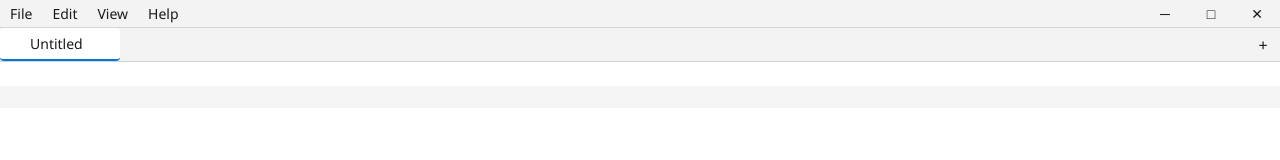
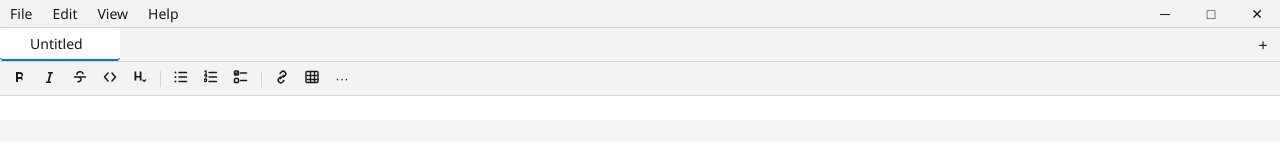
Before and after one commit to RunBobDev/Hashpad, a website built with Vite: page frontend/index.html in a window 1280 px wide. Built offline with nearby package versions, Linux system fonts and the light colour scheme.

Commit message:
feat: add the formatting toolbar with icons and active state

```diff
--- a/frontend/src/main.ts
+++ b/frontend/src/main.ts
@@ -10,6 +10,7 @@ import {
   SystemThemeIsDark,
 } from '../wailsjs/go/app/App';
 import { createEditor } from './editor/editor';
+import { COMMANDS, toEditorCommand, type CommandId } from './editor/commands';
 import { publishActiveFormats } from './editor/extensions';
 import {
   openFiles,
@@ -27,7 +28,8 @@ import {
 } from './files/documentops';
 import { confirmSave } from './ui/confirmdialog';
 import { mountTabBar, parseTabCommand } from './ui/tabbar';
-import { store, setEditorView } from './state/appcontext';
+import { mountToolbar } from './ui/toolbar';
+import { store, setEditorView, getEditorView } from './state/appcontext';
 import { addDocument, documentAtPosition, neighbourId, reorderDocument } from './state/documents';
 import { createUntitledDocument, isDirty, type Document } from './state/document';
 import {
@@ -45,6 +47,8 @@ mountMenuBar(root);
 // Between the menu bar and the editor area, per SPEC §6.1's chrome layout --
 // the window is frameless, so this row is the only place a filename appears.
 mountTabBar(root);
+// Between the tab strip and the editor area, per the same layout.
+mountToolbar(root);
 
 const editorArea = document.createElement('div');
 editorArea.className = 'editor-area';
@@ -199,6 +203,24 @@ window.addEventListener('focus', () => {
 // commands get routed to effects.
 document.addEventListener(COMMAND_EVENT, (event) => {
   const id = (event as CustomEvent<string>).detail;
+
+  // Toolbar commands (ui/toolbar.ts) carry the command id after a 'format.'
+  // prefix, so -- like the tab-bar commands just below -- they cannot be
+  // matched by the plain-string switch. Routed through the same
+  // toEditorCommand adapter the keymap uses (editor/extensions.ts), which is
+  // what keeps a toolbar button and its keyboard shortcut running through
+  // the exact same MarkdownCommand (SPEC §6.5's "one implementation, two
+  // triggers") rather than the toolbar growing a second path into the
+  // editor. An id with no match in COMMANDS (heading and overflow are inert
+  // until Task 7's popups land, so no button ever emits one today) is
+  // ignored rather than throwing.
+  if (id.startsWith('format.')) {
+    const commandId = id.slice('format.'.length);
+    if (commandId in COMMANDS) {
+      toEditorCommand(COMMANDS[commandId as CommandId])(getEditorView());
+    }
+    return;
+  }
 
   // Tab-bar commands carry a document id (ui/tabbar.ts), so they cannot be
   // matched by the plain-string switch below -- handle them first and return.
--- a/frontend/src/styles/app.css
+++ b/frontend/src/styles/app.css
@@ -315,6 +315,60 @@ body {
   background: var(--bg-hover);
 }
 
+/*
+ * Formatting toolbar (SPEC §6.1, §6.5). Same drag convention as .menubar and
+ * .tabbar above: the row's own empty space drags the frameless window, and
+ * every interactive child opts back out with no-drag.
+ */
+.toolbar {
+  display: flex;
+  align-items: center;
+  gap: 2px;
+  flex: 0 0 var(--h-toolbar);
+  padding: 0 6px;
+  background: var(--bg-app);
+  border-bottom: 1px solid var(--border);
+  --wails-draggable: drag;
+}
+
+.toolbar__button {
+  --wails-draggable: no-drag;
+  display: grid;
+  place-items: center;
+  width: 28px;
+  height: 26px;
+  padding: 0;
+  border: 0;
+  border-radius: var(--radius);
+  background: transparent;
+  color: var(--fg-primary);
+  cursor: default;
+}
+
+.toolbar__button svg {
+  width: 16px;
+  height: 16px;
+}
+
+.toolbar__button:hover {
+  background: var(--bg-hover);
+}
+
+/* Active state is a filled background plus the accent foreground, never
+   colour alone -- aria-pressed above carries it for assistive tech, and the
+   fill keeps it legible for anyone who cannot distinguish the accent. */
+.toolbar__button[aria-pressed='true'] {
+  background: var(--accent-subtle);
+  color: var(--accent);
+}
+
+.toolbar__separator {
+  width: 1px;
+  height: 16px;
+  margin: 0 4px;
+  background: var(--border);
+}
+
 .editor-area {
   flex: 1 1 auto;
   min-height: 0;
--- /dev/null
+++ b/frontend/src/ui/icons.ts
@@ -0,0 +1,80 @@
+/**
+ * Hand-drawn toolbar icons (SPEC §6.1, §6.5). One SVG string per toolbar
+ * command, keyed by command id. Every icon shares `viewBox="0 0 16 16"` and
+ * `currentColor` (fill or stroke, never a literal colour, per variables.css's
+ * "colours live in one place" rule) and carries no `width`/`height` — CSS
+ * (`.toolbar__button svg`) sizes them, so a single rule controls every icon at
+ * once.
+ *
+ * These are markup, not glyphs: no emoji, no icon font, no Unicode symbol
+ * standing in for a drawing. SPEC §6.1's mock uses placeholders like `❝ 🔗 🖼`
+ * to describe *what* to draw, not what to ship.
+ */
+export const ICONS: Record<string, string> = {
+  bold: '<svg viewBox="0 0 16 16" fill="currentColor"><path d="M4 3h4.2a2.8 2.8 0 0 1 1.6 5.1A3 3 0 0 1 8.4 13H4V3zm2 2v3h2.1a1.5 1.5 0 0 0 0-3H6zm0 5v3h2.4a1.5 1.5 0 0 0 0-3H6z"/></svg>',
+
+  italic:
+    '<svg viewBox="0 0 16 16" fill="currentColor"><path d="M6 3h5v1.6H9.4l-2 7.8H9V14H4v-1.6h1.6l2-7.8H6V3z"/></svg>',
+
+  // An S-shaped stroke crossed by a flat strike line -- the line is what
+  // distinguishes this from a plain "S" and reads as "strike this out".
+  strikethrough:
+    '<svg viewBox="0 0 16 16" fill="none" stroke="currentColor" stroke-width="1.5" stroke-linecap="round"><path d="M5 5.3c0-1.4 1.3-2.5 3-2.5s2.8.8 3 1.9"/><path d="M6 12.7c1.7 0 3-.9 3-2.4 0-1-.7-1.6-1.7-1.9"/><line x1="2.5" y1="8" x2="13.5" y2="8"/></svg>',
+
+  // A chisel-tip marker stroke over a short highlighted underline -- a
+  // highlighter pen, not a generic edit pencil.
+  highlight:
+    '<svg viewBox="0 0 16 16" fill="none" stroke="currentColor" stroke-width="1.4" stroke-linejoin="round" stroke-linecap="round"><path d="M10.5 2.5l3 3-6 6-3.5 1 1-3.5z"/><line x1="2" y1="13.5" x2="8" y2="13.5"/></svg>',
+
+  // Angle brackets -- deliberately without the middle slash real "</>"
+  // glyphs use, so it reads as its own mark rather than a smaller codeBlock.
+  inlineCode:
+    '<svg viewBox="0 0 16 16" fill="none" stroke="currentColor" stroke-width="1.5" stroke-linecap="round" stroke-linejoin="round"><path d="M6 4L2.5 8 6 12"/><path d="M10 4l3.5 4-3.5 4"/></svg>',
+
+  // Curly braces, not angle brackets -- shares the "code" idea with
+  // inlineCode above but is a visibly different bracket family, for a block
+  // rather than an inline span.
+  codeBlock:
+    '<svg viewBox="0 0 16 16" fill="none" stroke="currentColor" stroke-width="1.5" stroke-linecap="round" stroke-linejoin="round"><path d="M6 2.5c-1.5 0-2 .7-2 2v2c0 .8-.4 1.3-1.3 1.5.9.2 1.3.7 1.3 1.5v2c0 1.3.5 2 2 2"/><path d="M10 2.5c1.5 0 2 .7 2 2v2c0 .8.4 1.3 1.3 1.5-.9.2-1.3.7-1.3 1.5v2c0 1.3-.5 2-2 2"/></svg>',
+
+  // Block capital H plus a small caret -- the caret signals this button
+  // opens a dropdown (Task 7), not a plain toggle.
+  heading:
+    '<svg viewBox="0 0 16 16" fill="currentColor"><path d="M2.5 2.5h1.8v4.4h3.4V2.5h1.8v9h-1.8V8.5H4.3v3H2.5v-9z"/><path d="M10.8 11l1.4 1.4 1.4-1.4" fill="none" stroke="currentColor" stroke-width="1.3" stroke-linecap="round" stroke-linejoin="round"/></svg>',
+
+  bulletList:
+    '<svg viewBox="0 0 16 16" fill="none" stroke="currentColor" stroke-width="1.5" stroke-linecap="round"><circle cx="2.5" cy="3.5" r="1" fill="currentColor" stroke="none"/><line x1="6" y1="3.5" x2="13.5" y2="3.5"/><circle cx="2.5" cy="8" r="1" fill="currentColor" stroke="none"/><line x1="6" y1="8" x2="13.5" y2="8"/><circle cx="2.5" cy="12.5" r="1" fill="currentColor" stroke="none"/><line x1="6" y1="12.5" x2="13.5" y2="12.5"/></svg>',
+
+  // Small "1 2 3" numerals beside each line, in place of bulletList's dots.
+  numberedList:
+    '<svg viewBox="0 0 16 16" fill="none" stroke="currentColor" stroke-width="1.3" stroke-linecap="round" stroke-linejoin="round"><path d="M2 2.3l1-.6v3.1"/><line x1="6" y1="3.5" x2="13.5" y2="3.5"/><path d="M1.6 6.6c0-.5.5-.9 1-.9s1 .4 1 .8c0 .5-.4.8-1 1.4h1.1"/><line x1="6" y1="8" x2="13.5" y2="8"/><path d="M1.6 10.6c0-.5.5-.8 1-.8s1 .3 1 .7c0 .3-.2.5-.5.6.3.1.5.3.5.7 0 .5-.5.8-1 .8s-1-.3-1-.7"/><line x1="6" y1="12.5" x2="13.5" y2="12.5"/></svg>',
+
+  // Checkbox squares (one checked) beside each line, in place of
+  // bulletList's dots and numberedList's digits.
+  taskList:
+    '<svg viewBox="0 0 16 16" fill="none" stroke="currentColor" stroke-width="1.5" stroke-linecap="round" stroke-linejoin="round"><rect x="1.5" y="2" width="4" height="4" rx="0.8"/><path d="M2.3 4l1 1 1.8-2"/><line x1="7.5" y1="4" x2="13.5" y2="4"/><rect x="1.5" y="9.5" width="4" height="4" rx="0.8"/><line x1="7.5" y1="11.5" x2="13.5" y2="11.5"/></svg>',
+
+  // Two quotation-comma shapes, echoing the mock's "❝" without shipping it
+  // as a literal glyph -- drawn as vector paths instead.
+  blockquote:
+    '<svg viewBox="0 0 16 16" fill="currentColor"><path d="M3 4.5c-1.1 0-2 .9-2 2v2.3c0 .7.6 1.3 1.3 1.3H4V6.8H2.6c.1-.7.6-1.1 1.4-1.2V4.5zM9.5 4.5c-1.1 0-2 .9-2 2v2.3c0 .7.6 1.3 1.3 1.3h1.7V6.8H9.1c.1-.7.6-1.1 1.4-1.2V4.5z"/></svg>',
+
+  // Two hooked links joined by a diagonal -- a standard chain-link mark.
+  link: '<svg viewBox="0 0 16 16" fill="none" stroke="currentColor" stroke-width="1.5" stroke-linecap="round" stroke-linejoin="round"><path d="M6.5 9.5l3-3"/><path d="M6 4.5L7.4 3a2.5 2.5 0 0 1 3.6 3.6L9.5 8"/><path d="M10 11.5L8.6 13a2.5 2.5 0 0 1-3.6-3.6L6.5 8"/></svg>',
+
+  // A picture frame with a sun dot and a mountain fold -- the classic
+  // "image" pictogram, distinct from table's plain grid.
+  image:
+    '<svg viewBox="0 0 16 16" fill="none" stroke="currentColor" stroke-width="1.5" stroke-linejoin="round" stroke-linecap="round"><rect x="2" y="2.5" width="12" height="11" rx="1"/><circle cx="5.5" cy="6" r="1.2" fill="currentColor" stroke="none"/><path d="M2.5 11l3.3-3.3a1 1 0 0 1 1.4 0L9.5 10l1.3-1.3a1 1 0 0 1 1.4 0l1.3 1.3"/></svg>',
+
+  table:
+    '<svg viewBox="0 0 16 16" fill="none" stroke="currentColor" stroke-width="1.4" stroke-linejoin="round"><rect x="2" y="2.5" width="12" height="11" rx="1"/><line x1="2" y1="6.5" x2="14" y2="6.5"/><line x1="2" y1="10.5" x2="14" y2="10.5"/><line x1="6.5" y1="2.5" x2="6.5" y2="13.5"/><line x1="10.5" y1="2.5" x2="10.5" y2="13.5"/></svg>',
+
+  horizontalRule:
+    '<svg viewBox="0 0 16 16" fill="none" stroke="currentColor" stroke-width="2" stroke-linecap="round"><line x1="2.5" y1="8" x2="13.5" y2="8"/></svg>',
+
+  // A baseline text stroke with a small superscript numeral -- a footnote
+  // reference mark.
+  footnote:
+    '<svg viewBox="0 0 16 16" fill="none" stroke="currentColor" stroke-width="1.5" stroke-linecap="round" stroke-linejoin="round"><line x1="2" y1="11" x2="9" y2="11"/><path d="M11.3 3.2l1-.5v3.6"/><line x1="10.6" y1="6.3" x2="13" y2="6.3"/></svg>',
+};
--- /dev/null
+++ b/frontend/src/ui/toolbar.ts
@@ -0,0 +1,251 @@
+/**
+ * The formatting toolbar (SPEC §6.1, §6.5). Same convention as the tab strip
+ * (ui/tabbar.ts, read that file's header first): `buildToolbar` is a pure
+ * function of plain arguments -- a pinned-id list and the store's
+ * `activeFormats` string -- so its tests need no mounted store, and
+ * `mountToolbar` is the thin wrapper that subscribes and rebuilds whole.
+ *
+ * A toolbar button never calls a command directly. Clicking dispatches
+ * `hashpad:command` with `format.<id>`, the same bus the menu bar and tab
+ * strip use; main.ts's COMMAND_EVENT handler is the one place that turns
+ * that into `toEditorCommand(COMMANDS[id])(getEditorView())`. That is what
+ * keeps a button and its keyboard shortcut (editor/extensions.ts's keymap)
+ * running through the exact same `MarkdownCommand` -- SPEC §6.5's "one
+ * implementation, two triggers" -- rather than the toolbar growing a second
+ * path into the editor.
+ *
+ * The heading button and the `···` overflow button are the two exceptions:
+ * both open a popup in Task 7 (a heading-level menu, and the full command
+ * list respectively) and are deliberately inert here -- clicking them does
+ * nothing yet. Building that popup is out of scope for this task.
+ */
+import { store } from '../state/appcontext';
+import type { AppState } from '../state/document';
+import { COMMAND_EVENT } from './menubar';
+import { ICONS } from './icons';
+
+export interface ToolbarCommand {
+  id: string;
+  label: string;
+  /** Displayed form of the shortcut bound in editor/extensions.ts's keymap. */
+  shortcut: string;
+  /** SPEC §6.1's three visual clusters, in display order: 1 = inline marks
+   * and structure, 2 = the three list types, 3 = block-level inserts. */
+  group: number;
+}
+
+/**
+ * All sixteen commands SPEC §6.5 lists, grouped and ordered exactly as its
+ * §6.1 mock shows them. This is the row's *only* order -- `buildToolbar`
+ * below renders whichever of these are pinned in this order, never in the
+ * order `pinned` happens to list them, because pinning is a visibility
+ * choice (SPEC §6.5's "pin or unpin"), not a reordering one.
+ */
+export const TOOLBAR_COMMANDS: ToolbarCommand[] = [
+  // Group 1: inline marks, plus the two "insert code" commands and heading.
+  { id: 'bold', label: 'Bold', shortcut: 'Ctrl+B', group: 1 },
+  { id: 'italic', label: 'Italic', shortcut: 'Ctrl+I', group: 1 },
+  { id: 'strikethrough', label: 'Strikethrough', shortcut: 'Ctrl+Shift+X', group: 1 },
+  { id: 'highlight', label: 'Highlight', shortcut: 'Ctrl+Shift+H', group: 1 },
+  { id: 'inlineCode', label: 'Inline code', shortcut: 'Ctrl+`', group: 1 },
+  { id: 'codeBlock', label: 'Code block', shortcut: 'Ctrl+Shift+K', group: 1 },
+  { id: 'heading', label: 'Heading', shortcut: 'Ctrl+1…6', group: 1 },
+
+  // Group 2: the three list types.
+  { id: 'bulletList', label: 'Bullet list', shortcut: 'Ctrl+Shift+8', group: 2 },
+  { id: 'numberedList', label: 'Numbered list', shortcut: 'Ctrl+Shift+7', group: 2 },
+  { id: 'taskList', label: 'Task list', shortcut: 'Ctrl+Shift+9', group: 2 },
+
+  // Group 3: blockquote and the block-level inserts.
+  { id: 'blockquote', label: 'Blockquote', shortcut: 'Ctrl+Shift+.', group: 3 },
+  { id: 'link', label: 'Link', shortcut: 'Ctrl+K', group: 3 },
+  { id: 'image', label: 'Image', shortcut: 'Ctrl+Shift+I', group: 3 },
+  // Ctrl+Alt+T, not SPEC §6.5's Ctrl+Shift+T -- see editor/extensions.ts's
+  // keymap comment: that chord is already Reopen Closed Tab.
+  { id: 'table', label: 'Table', shortcut: 'Ctrl+Alt+T', group: 3 },
+  { id: 'horizontalRule', label: 'Horizontal rule', shortcut: 'Ctrl+Shift+-', group: 3 },
+  { id: 'footnote', label: 'Footnote', shortcut: 'Ctrl+Shift+F', group: 3 },
+];
+
+/**
+ * The commands the toolbar starts with pinned, before Task 8 wires this to
+ * settings. Order here is irrelevant -- `buildToolbar` always renders in
+ * `TOOLBAR_COMMANDS` order regardless of how this list is written.
+ */
+export const DEFAULT_PINNED: readonly string[] = [
+  'bold',
+  'italic',
+  'strikethrough',
+  'inlineCode',
+  'heading',
+  'bulletList',
+  'numberedList',
+  'taskList',
+  'link',
+  'table',
+];
+
+/**
+ * The commands whose cursor position can make them "active" -- these are the
+ * only buttons that get `aria-pressed` at all. `link`, `image`, `table`,
+ * `horizontalRule`, and `footnote` insert a construct rather than toggling
+ * one on and off (see editor/commands.ts's comment on why those five have no
+ * remove path), so a button that can never be pressed must not claim to be a
+ * toggle by carrying the attribute.
+ */
+const TOGGLE_COMMAND_IDS = new Set([
+  'bold',
+  'italic',
+  'strikethrough',
+  'highlight',
+  'inlineCode',
+  'codeBlock',
+  'heading',
+  'bulletList',
+  'numberedList',
+  'taskList',
+  'blockquote',
+]);
+
+function emit(command: string): void {
+  document.dispatchEvent(new CustomEvent<string>(COMMAND_EVENT, { detail: command }));
+}
+
+/**
+ * Whether `commandId` is "active" against the store's `activeFormats` string
+ * (state/document.ts: sorted command ids joined by `|`, `''` when none
+ * apply). `heading` is the one id here that never appears in that string
+ * literally -- state/editor/marks.ts's `activeFormats` reports a level
+ * (`heading3`), not the bare word -- so the heading button's active state is
+ * "some heading level is active", checked by prefix, while every other id is
+ * an exact match.
+ */
+function isActive(commandId: string, active: string): boolean {
+  if (active === '') return false;
+  const formats = active.split('|');
+  if (commandId === 'heading') return formats.some((f) => f.startsWith('heading'));
+  return formats.includes(commandId);
+}
+
+function buildSeparator(): HTMLElement {
+  const separator = document.createElement('div');
+  separator.className = 'toolbar__separator';
+  separator.setAttribute('role', 'separator');
+  separator.setAttribute('aria-orientation', 'vertical');
+  return separator;
+}
+
+function buildButton(command: ToolbarCommand, active: string): HTMLButtonElement {
+  const button = document.createElement('button');
+  button.type = 'button';
+  button.className = 'toolbar__button';
+  button.dataset.command = command.id;
+
+  const accessibleName = `${command.label} (${command.shortcut})`;
+  button.setAttribute('aria-label', accessibleName);
+  button.title = accessibleName;
+
+  if (TOGGLE_COMMAND_IDS.has(command.id)) {
+    button.setAttribute('aria-pressed', isActive(command.id, active) ? 'true' : 'false');
+  }
+
+  const icon = document.createElement('span');
+  icon.setAttribute('aria-hidden', 'true');
+  // ICONS holds our own compile-time SVG constants (ui/icons.ts) -- never
+  // user content -- so assigning it via innerHTML cannot inject anything.
+  icon.innerHTML = ICONS[command.id] ?? '';
+  button.append(icon);
+
+  // Heading opens a level-picker dropdown (Task 7); left inert here rather
+  // than dispatching a command that does not exist.
+  if (command.id !== 'heading') {
+    button.addEventListener('click', () => emit(`format.${command.id}`));
+  }
+
+  return button;
+}
+
+function buildOverflowButton(): HTMLButtonElement {
+  const button = document.createElement('button');
+  button.type = 'button';
+  button.className = 'toolbar__button';
+  button.dataset.overflow = '';
+  button.setAttribute('aria-label', 'More formatting commands');
+  button.title = 'More formatting commands';
+
+  const glyph = document.createElement('span');
+  glyph.setAttribute('aria-hidden', 'true');
+  glyph.textContent = '···';
+  button.append(glyph);
+
+  // Opens the full command list (Task 7); inert here, same as heading above.
+  return button;
+}
+
+/**
+ * Pure rendering: the pinned subset of `TOOLBAR_COMMANDS`, in that array's
+ * order, grouped with separators, plus the trailing overflow button. Takes
+ * plain arguments rather than reading the store directly, so this (and its
+ * test suite) never needs a mounted store -- the same rule `ui/tabbar.ts`'s
+ * `buildTabStrip` follows.
+ *
+ * An id in `pinned` that matches nothing in `TOOLBAR_COMMANDS` is silently
+ * skipped: this only ever iterates `TOOLBAR_COMMANDS` and asks whether each
+ * one is pinned, never the reverse, so a stale or malformed pinned id (e.g.
+ * a settings file surviving a future rename) can never throw.
+ */
+export function buildToolbar(pinned: readonly string[], active: string): HTMLElement {
+  const bar = document.createElement('div');
+  bar.className = 'toolbar';
+  bar.setAttribute('role', 'toolbar');
+  bar.setAttribute('aria-label', 'Formatting');
+
+  const pinnedIds = new Set(pinned);
+  let lastGroup: number | null = null;
+
+  for (const command of TOOLBAR_COMMANDS) {
+    if (!pinnedIds.has(command.id)) continue;
+
+    // A separator marks a boundary between two *rendered* groups -- never
+    // before the first button, which would show as a leading divider with
+    // nothing before it.
+    if (lastGroup !== null && command.group !== lastGroup) {
+      bar.append(buildSeparator());
+    }
+    bar.append(buildButton(command, active));
+    lastGroup = command.group;
+  }
+
+  // Always present, even with nothing pinned (SPEC §6.5): it is how every
+  // unpinned command stays reachable, so an empty row must still offer a way
+  // in.
+  bar.append(buildOverflowButton());
+
+  return bar;
+}
+
+/**
+ * The fields that determine what the row looks like, reduced to primitives
+ * -- see tabbar.ts's `tabStripSummary` for why that matters to store.ts's
+ * `isEqual`. `pinned` is a constant today (Task 8 gives it a real, settings-
+ * backed source), joined the same way so the shape here does not have to
+ * change once it stops being one.
+ */
+function toolbarSummary(state: AppState): { pinned: string; active: string } {
+  return { pinned: DEFAULT_PINNED.join('|'), active: state.activeFormats };
+}
+
+/**
+ * Subscribes to the store and mounts the row, rebuilding it whole on every
+ * change `toolbarSummary` detects -- `mountTabBar`'s pattern exactly.
+ */
+export function mountToolbar(parent: HTMLElement): void {
+  let current = buildToolbar(DEFAULT_PINNED, store.getState().activeFormats);
+  parent.append(current);
+
+  store.subscribe(toolbarSummary, ({ pinned, active }) => {
+    const next = buildToolbar(pinned.split('|'), active);
+    current.replaceWith(next);
+    current = next;
+  });
+}
```
Also changed, not shown: frontend/src/main.test.ts (+30 -0 lines), frontend/src/ui/toolbar.test.ts (added, +218 -0 lines).
